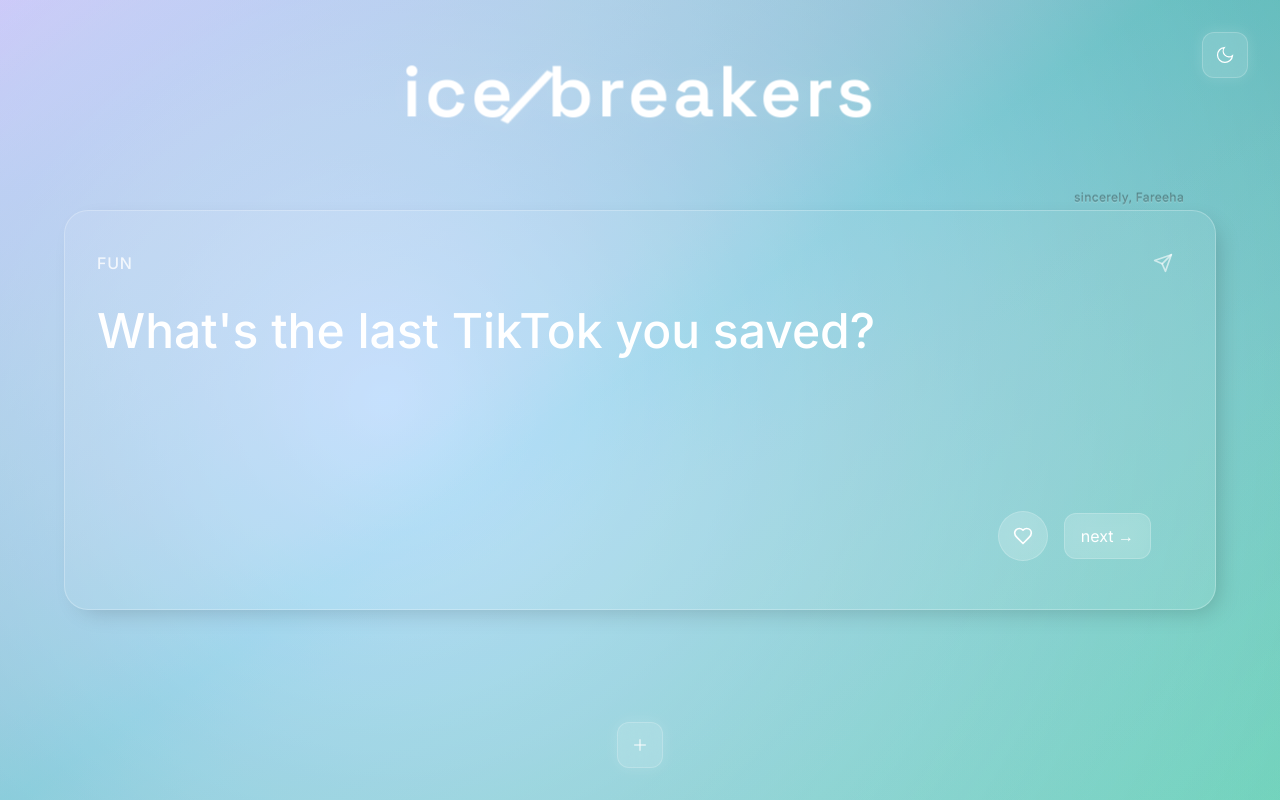
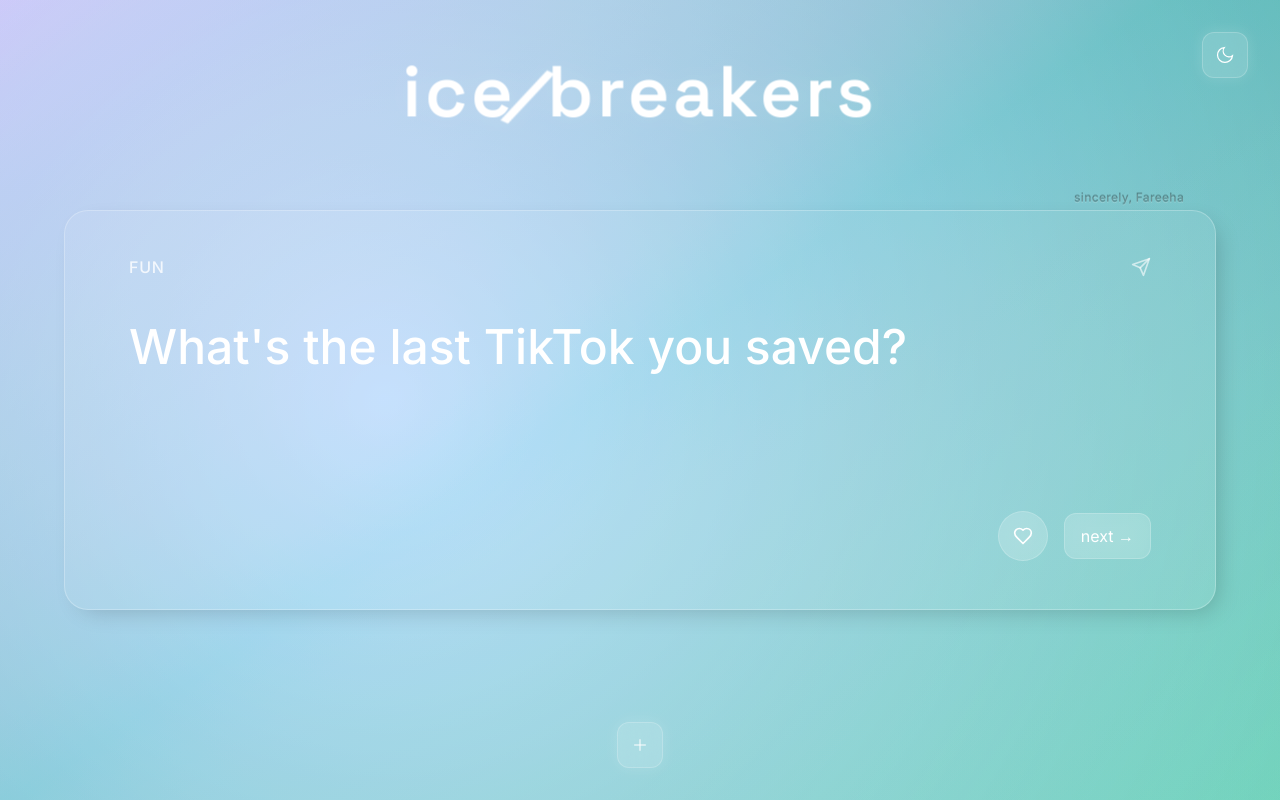
Before and after one commit to fareeha-s/icebreakers, a React (Vite) app: page / in a window 1280 px wide. Built offline with nearby package versions, Linux system fonts and the light colour scheme.

Commit message:
PWA improvements:
- Fixed theme toggle position in PWA mode
- Extended gradient to fill entire screen including safe areas
- Added PWA-specific container for better iOS display
- Improved overall PWA experience

```diff
--- a/src/App.tsx
+++ b/src/App.tsx
@@ -200,7 +200,7 @@
   }, [usedQuestions]);
 
   return (
-    <>
+    <div className="[@supports(-webkit-touch-callout:none)_and_(display:standalone)]:min-h-[calc(100vh+env(safe-area-inset-bottom))]">
       <ThemeToggle
         onThemeChange={handleThemeChange}
         isDarkMode={isMonochrome}
@@ -292,7 +292,7 @@
           <line x1="5" y1="12" x2="19" y2="12" />
         </svg>
       </button>
-    </>
+    </div>
   );
 }
 
--- a/src/components/IcebreakerCard.tsx
+++ b/src/components/IcebreakerCard.tsx
@@ -153,19 +153,21 @@
   return (
     <div className="w-full h-[250px] sm:h-[300px] md:h-[400px] animate-card-entrance">
       <div className="glass-card w-full h-full
-        px-6 pt-6 pb-24
-        sm:px-8 sm:pt-8 sm:pb-28
+        px-6 sm:px-8 md:px-12 lg:px-16
+        pt-6 pb-24
+        sm:pt-8 sm:pb-28
         md:pb-32
         max-w-[90vw] mx-auto
         relative">
-        {/* Share button - aligned with category text */}
-        <div className="flex items-center justify-between">
+        {/* Top section with category and send */}
+        <div className="flex items-center justify-between mb-4 sm:mb-8">
           <span className="text-base text-white/80 uppercase tracking-wider font-medium">
             {icebreaker.category}
           </span>
           <button
             onClick={handleShare}
-            className="p-2.5
+            className="p-2.5 md:p-3.5
+              -mr-2.5 md:-mr-3.5
               transition-colors
               hover:opacity-80
               active:scale-95"
--- a/src/components/ThemeToggle.tsx
+++ b/src/components/ThemeToggle.tsx
@@ -12,6 +12,7 @@
     <button
       onClick={toggleTheme}
       className="fixed z-50 top-8 right-8
+        [@supports(-webkit-touch-callout:none)_and_(display:standalone)]:top-[calc(env(safe-area-inset-top)+2rem)]
         opacity-0 animate-[fadeIn_1s_ease_forwards] [animation-delay:1.5s]
         px-3 py-3
         bg-[rgba(255,255,255,0.15)]
```
Also changed, not shown: 2 other files (tests, documents, lock files or other folders).
